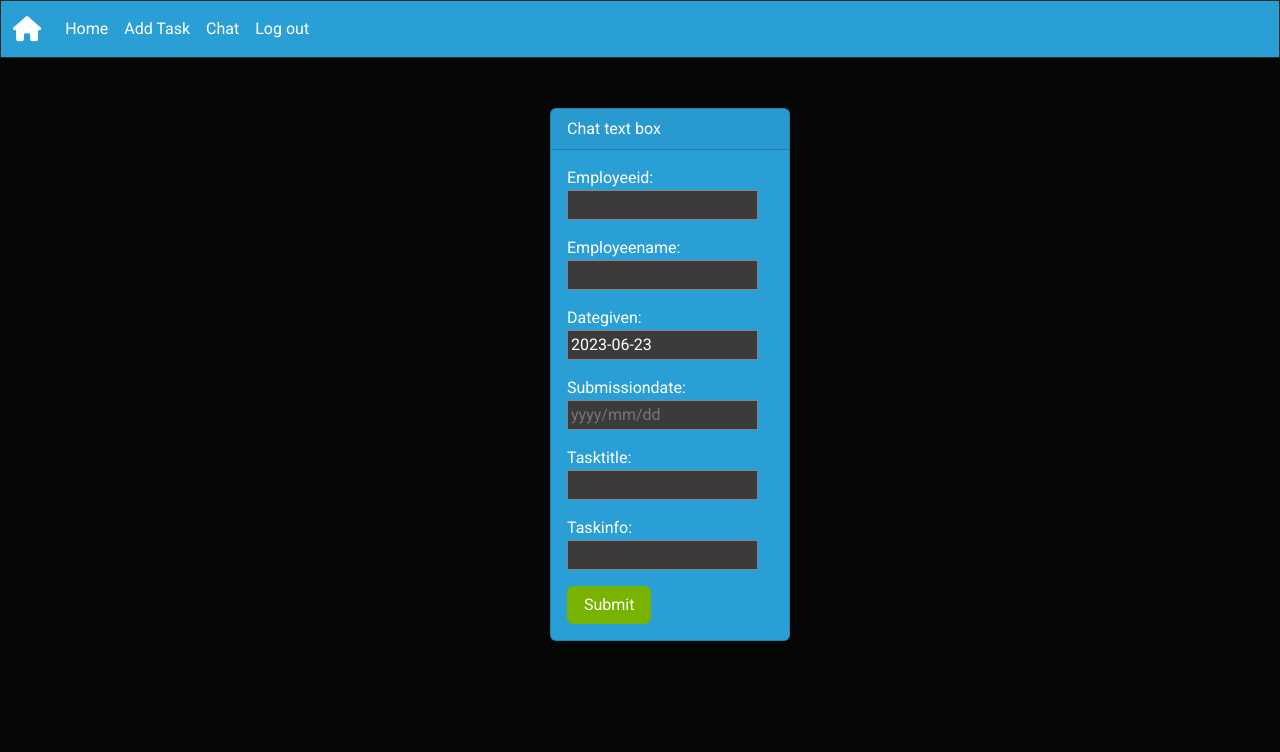
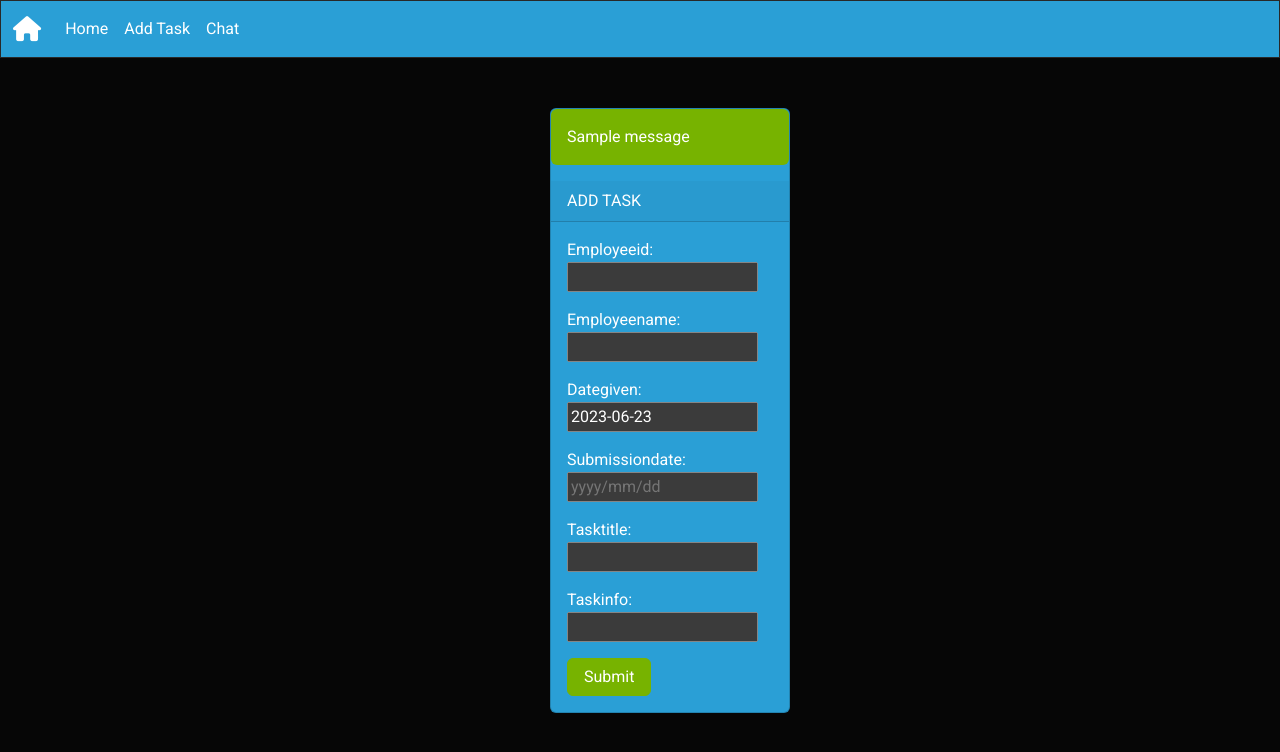
Before and after one commit to Kgothatso-create/team-manager, a Django app: page /addtask/ in a window 1280 px wide. Shown: the top 752 px of the page. Run offline with Django 4.2, Linux system fonts and the light colour scheme; tables that the repository leaves empty hold one stand-in row (values such as "Sample post"); one stand-in notice (Sample message) is shown; some libraries are stand-ins or nearby versions.

Commit message:
second commit adding success and error messages

```diff
--- a/task/form.py
+++ b/task/form.py
@@ -2,14 +2,15 @@ from django import forms
 from .models import Task
 from datetime import date
 
+# Form for adding a task
 class AddtaskForm(forms.ModelForm):
-    employeeid = forms.IntegerField(required=True)
-    employeename = forms.CharField(max_length=50, required=True)
-    dategiven = forms.DateField(required=True, initial=date.today, widget=forms.DateInput(attrs={'readonly': 'readonly'}))
-    submissiondate = forms.DateField(required=True, widget=forms.DateInput(attrs={'placeholder': 'yyyy/mm/dd'}))
-    tasktitle = forms.CharField(max_length=100, required=True)
-    taskinfo = forms.CharField(widget=forms.TextInput(attrs={'maxlength': 500, 'required': True}))
+    employeeid = forms.IntegerField(required=True)  # Field for employee ID (required)
+    employeename = forms.CharField(max_length=50, required=True)  # Field for employee name (required)
+    dategiven = forms.DateField(required=True, initial=date.today, widget=forms.DateInput(attrs={'readonly': 'readonly'}))  # Field for date given (required), with initial value set to current date and readonly attribute
+    submissiondate = forms.DateField(required=True, widget=forms.DateInput(attrs={'placeholder': 'yyyy/mm/dd'}))  # Field for submission date (required), with a placeholder for date format
+    tasktitle = forms.CharField(max_length=100, required=True)  # Field for task title (required)
+    taskinfo = forms.CharField(widget=forms.TextInput(attrs={'maxlength': 500, 'required': True}))  # Field for task information (required), with a maximum length of 500 characters
 
     class Meta:
-        model = Task
-        fields = ['employeeid', 'employeename', 'dategiven', 'submissiondate', 'tasktitle', 'taskinfo']
+        model = Task  # Model associated with the form
+        fields = ['employeeid', 'employeename', 'dategiven', 'submissiondate', 'tasktitle', 'taskinfo']  # Fields to include in the form
--- a/task/templates/addtask.html
+++ b/task/templates/addtask.html
@@ -4,7 +4,16 @@
 {% block body %}
 
 <div class="card text-white bg-primary mb-3" style="max-width: 15rem; margin-left: 550px; margin-top: 50px;">
-    <div class="card-header">Chat text box</div>
+
+    {% if messages %}
+    {% for message in messages %}
+        <div class="alert alert-{{ message.tags }}">
+            {{ message }}
+        </div>
+    {% endfor %}
+    {% endif %}
+
+    <div class="card-header">ADD TASK</div>
     <div class="card-body">
         <form method="post">
             {% csrf_token %}
--- a/task/templates/index.html
+++ b/task/templates/index.html
@@ -30,9 +30,6 @@
               <li class="nav-item">
                 <a class="nav-link active" href="{% url 'chat' %}">Chat</a>
               </li>
-              <li class="nav-item">
-                <a class="nav-link active" href="#">Log out</a>
-              </li>
             </ul>
           </div>
         </div>
@@ -61,9 +58,6 @@
               <td>
                 <a href="{% url 'viewtask' tasks.tasktitle %}"> <i class="fa-solid fa-folder-open fa-lg"></i></a>
 
-                <a href="#" style="margin-left: 20px;"><i class="fa-solid fa-pen-to-square fa-lg"></i></a>
-
-
                 <form method="POST" action="{% url 'delete' tasks.tasktitle %}">
                   {% csrf_token %}
                   <input type="submit" value="Delete Task">
--- a/task/views.py
+++ b/task/views.py
@@ -3,19 +3,24 @@ from .form import AddtaskForm
 from .models import Task
 from django.http import HttpResponseRedirect
 from django.urls import reverse
+from django.contrib import messages
 
 # Create your views here.
+
+# View to display all tasks on the index page
 def index(request):
     task = Task.objects.all()
     return render(request, 'index.html', {'task': task})
 
+# View to add a new task
 def addtask(request):
     form = AddtaskForm()
     task = Task.objects.all()
 
-    if request.method =='POST':
+    if request.method == 'POST':
         form = AddtaskForm(request.POST)
         if form.is_valid():
+            # Extract data from the form
             employeeid = form.cleaned_data['employeeid']
             employeename = form.cleaned_data['employeename']
             dategiven = form.cleaned_data['dategiven']
@@ -23,19 +28,27 @@ def addtask(request):
             tasktitle = form.cleaned_data['tasktitle']
             taskinfo = form.cleaned_data['taskinfo']
 
+            # Create a new Task object and save it
             task_object = Task(employeeid=employeeid, employeename=employeename, dategiven=dategiven, submissiondate=submissiondate, tasktitle=tasktitle, taskinfo=taskinfo)
             task_object.save()
 
+            # Display success message
+            messages.success(request, "Task added successfully.")
             return redirect('addtask')
     else:
-        return render(request, 'addtask.html',{'form': form, 'task':task })
+        # Render the form and existing tasks
+        return render(request, 'addtask.html', {'form': form, 'task': task})
 
+# View to display details of a specific task
 def viewtask(request, tasktitle):
     task = Task.objects.get(tasktitle=tasktitle)
     return render(request, 'viewtask.html', {'task': task})
 
+# View to delete a specific task
 def delete(request, tasktitle):
     if request.method == 'POST':
         task = Task.objects.get(tasktitle=tasktitle)
         task.delete()
+
+    # Redirect to the index page after deletion
     return HttpResponseRedirect(reverse('index'))
```
Also changed, not shown: chat/models.py (+5 -3 lines), chat/views.py (+11 -9 lines).
